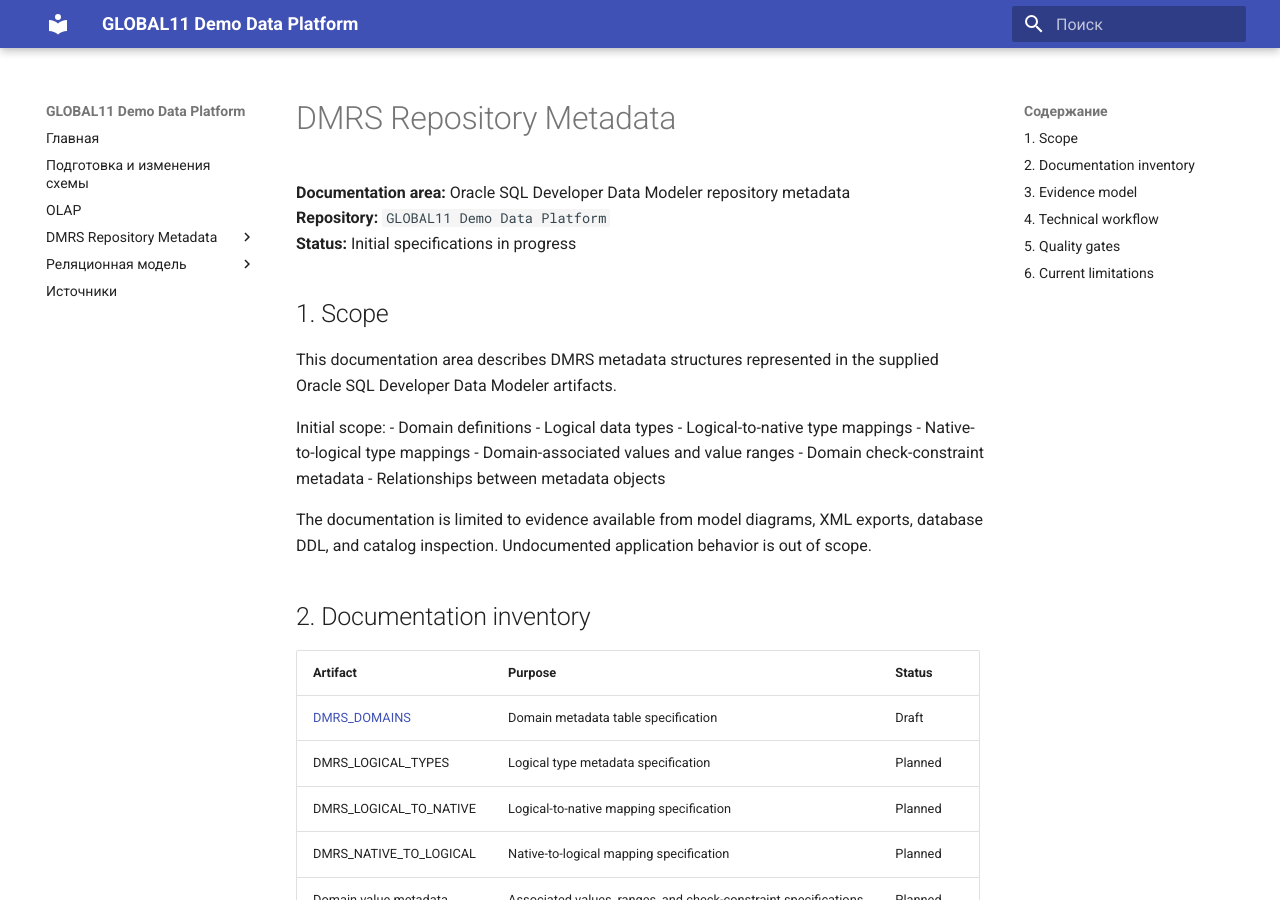
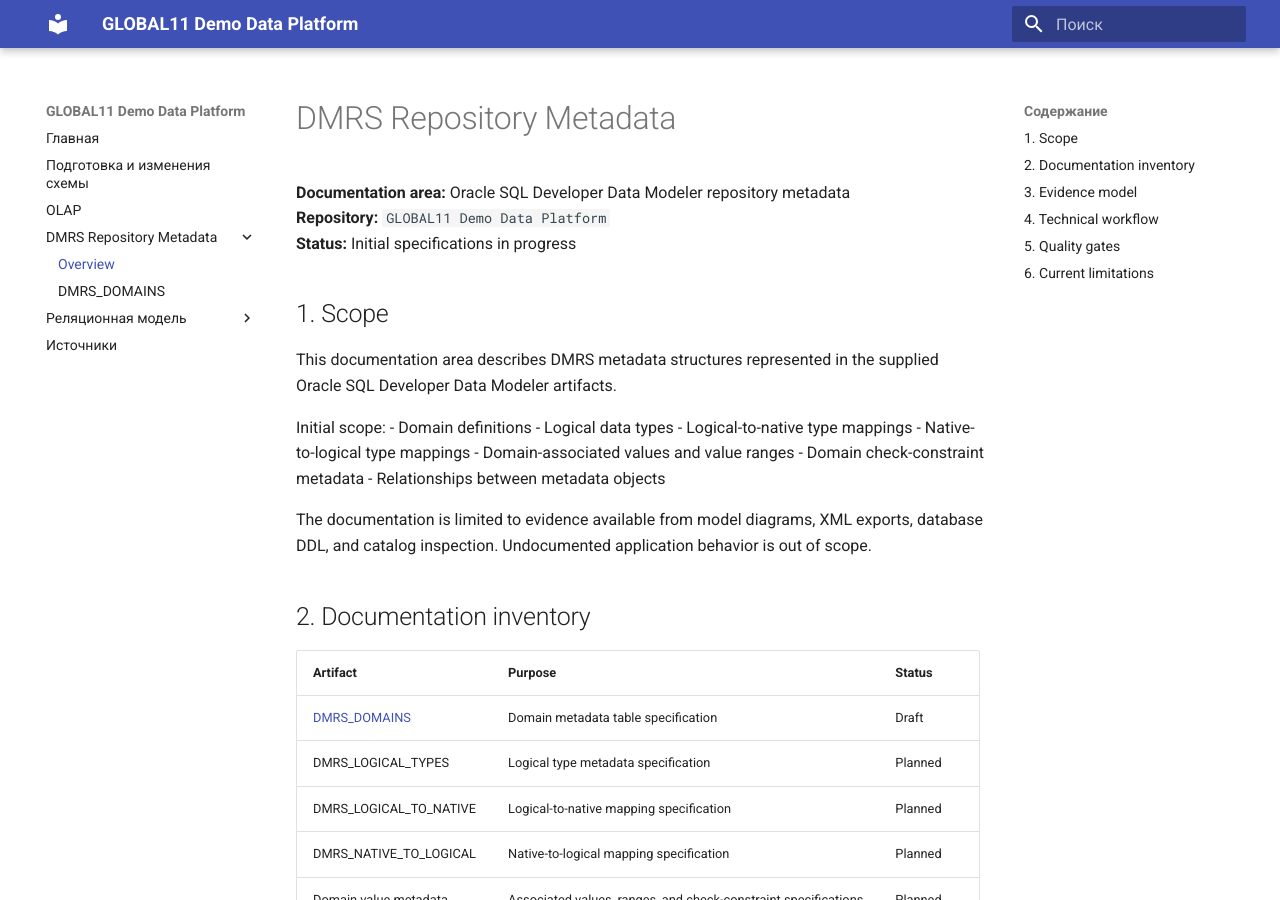
Before and after one commit to ekatmoz88-alt/global11-demo-data-platform, an MkDocs documentation site: the page built from docs/data-dictionary/index.md, in a window 1280 px wide and 900 px high. Built offline with MkDocs 1.6.1 and Material for MkDocs 9.7.7, drawn with Linux system fonts in a browser that asks for light colours; part of the change alters nothing that is shown.

Commit message:
docs: add DMRS metadata overview to navigation

```diff
--- a/mkdocs.yml
+++ b/mkdocs.yml
@@ -12,6 +12,7 @@ nav:
   - Подготовка и изменения схемы: GLOBAL11-DEMO-SETUP.md
   - OLAP: GLOBAL11-OLAP-DOCUMENTATION.md
   - DMRS Repository Metadata:
+      - Overview: data-dictionary/index.md
       - DMRS_DOMAINS: data-dictionary/dmrs-domains.md
   - Реляционная модель:
       - Обзор GLOBAL: model/GLOBAL11-RELATIONAL-MODEL.md
```
